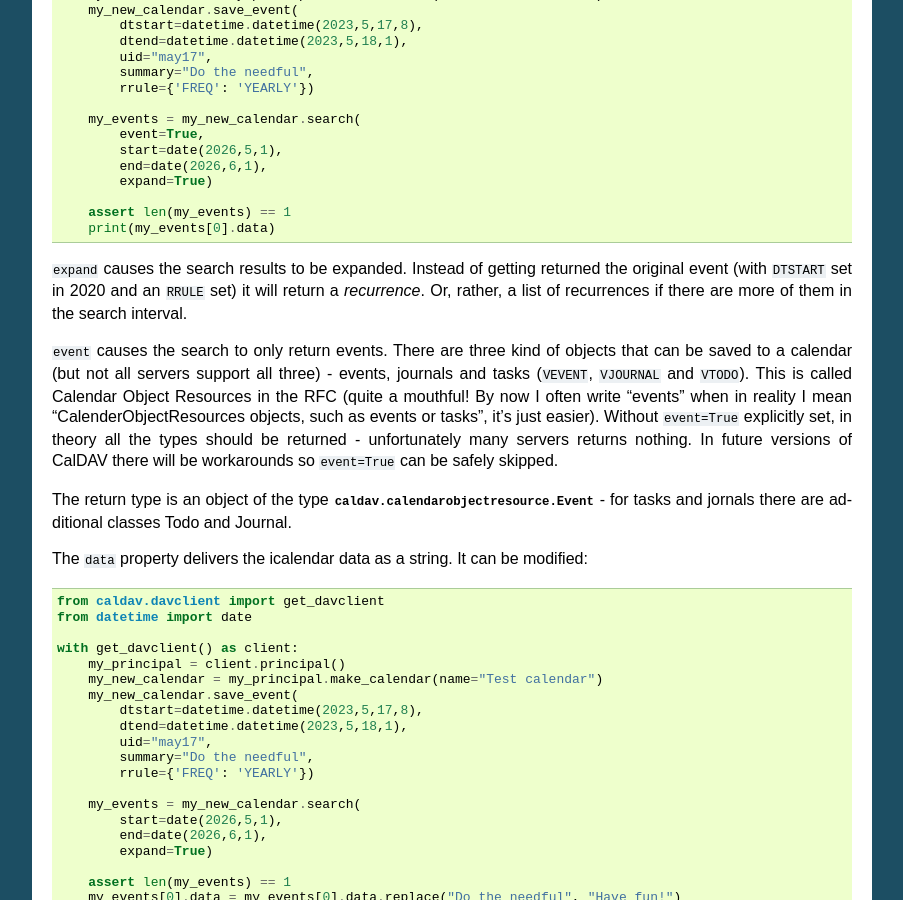
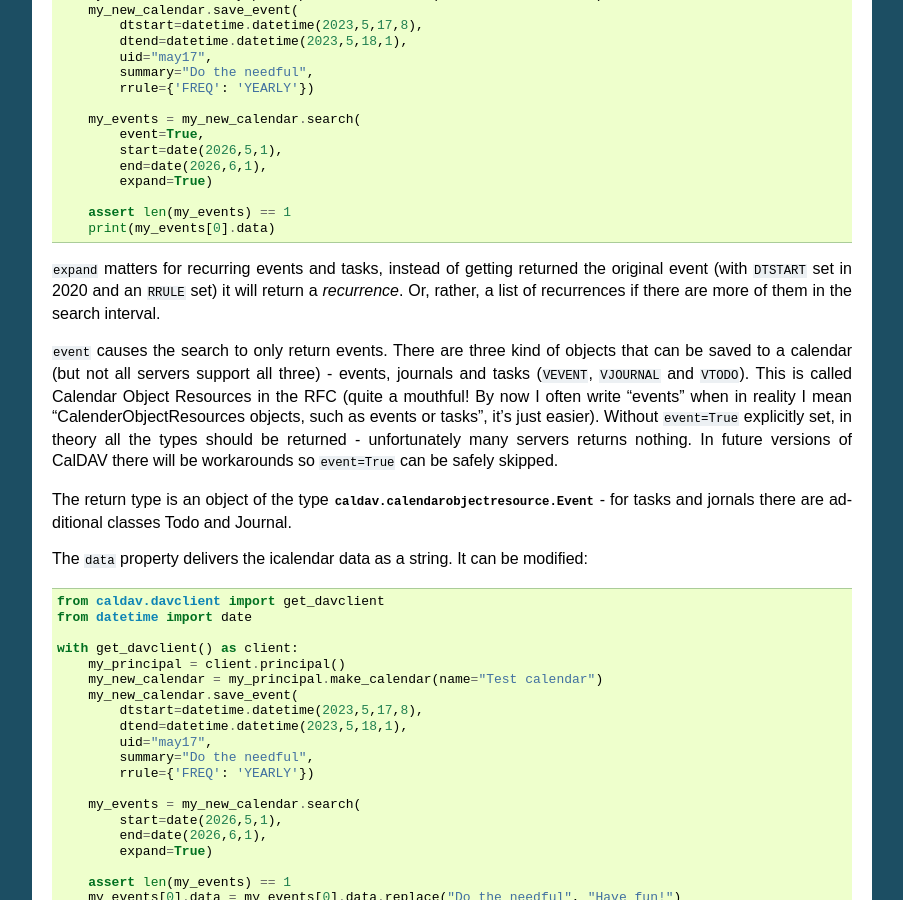
Before and after one commit to python-caldav/caldav, a Sphinx documentation site: the page built from docs/source/tutorial.rst, in a window 1280 px wide and 900 px high, scrolled down 2006 px. Shown: the whole window, without its empty margins (198-1101 px from the left). Built offline with Sphinx 7.4.7, drawn with Linux system fonts in a browser that asks for light colours; pages that are not in the unit, such as notebooks, are missing from menus; the version number could not be read and is left out.

Commit message:
tweaking the tutorial

```diff
--- a/docs/source/tutorial.rst
+++ b/docs/source/tutorial.rst
@@ -145,7 +145,7 @@ The best way of getting information out from the calendar is to use the search.
         assert len(my_events) == 1
         print(my_events[0].data)
 
-``expand`` causes the search results to be expanded.  Instead of getting returned the original event (with ``DTSTART`` set in 2020 and an ``RRULE`` set) it will return a *recurrence*.  Or, rather, a list of recurrences if there are more of them in the search interval.
+``expand`` matters for recurring events and tasks, instead of getting returned the original event (with ``DTSTART`` set in 2020 and an ``RRULE`` set) it will return a *recurrence*.  Or, rather, a list of recurrences if there are more of them in the search interval.
 
 ``event`` causes the search to only return events.  There are three kind of objects that can be saved to a calendar (but not all servers support all three) - events, journals and tasks (``VEVENT``, ``VJOURNAL`` and ``VTODO``).  This is called Calendar Object Resources in the RFC (quite a mouthful!  By now I often write "events" when in reality I mean "CalenderObjectResources objects, such as events or tasks", it's just easier).  Without ``event=True`` explicitly set, in theory all the types should be returned - unfortunately many servers returns nothing.  In future versions of CalDAV there will be workarounds so ``event=True`` can be safely skipped.
 
```
